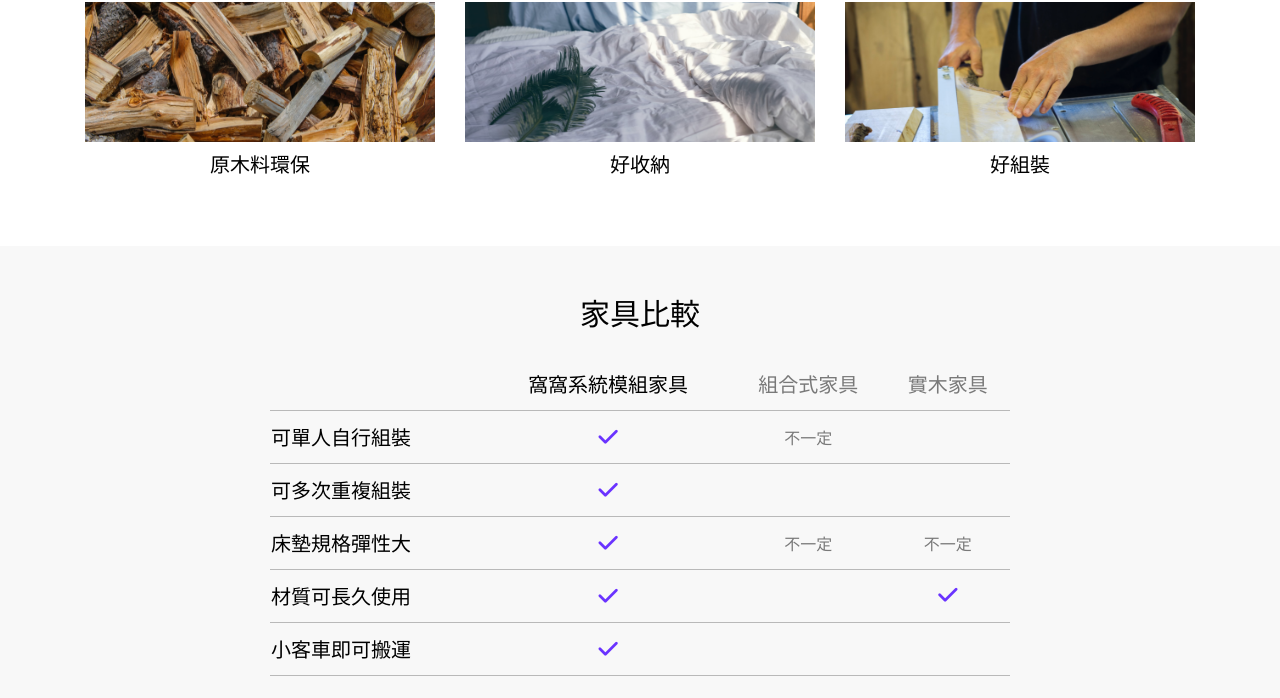
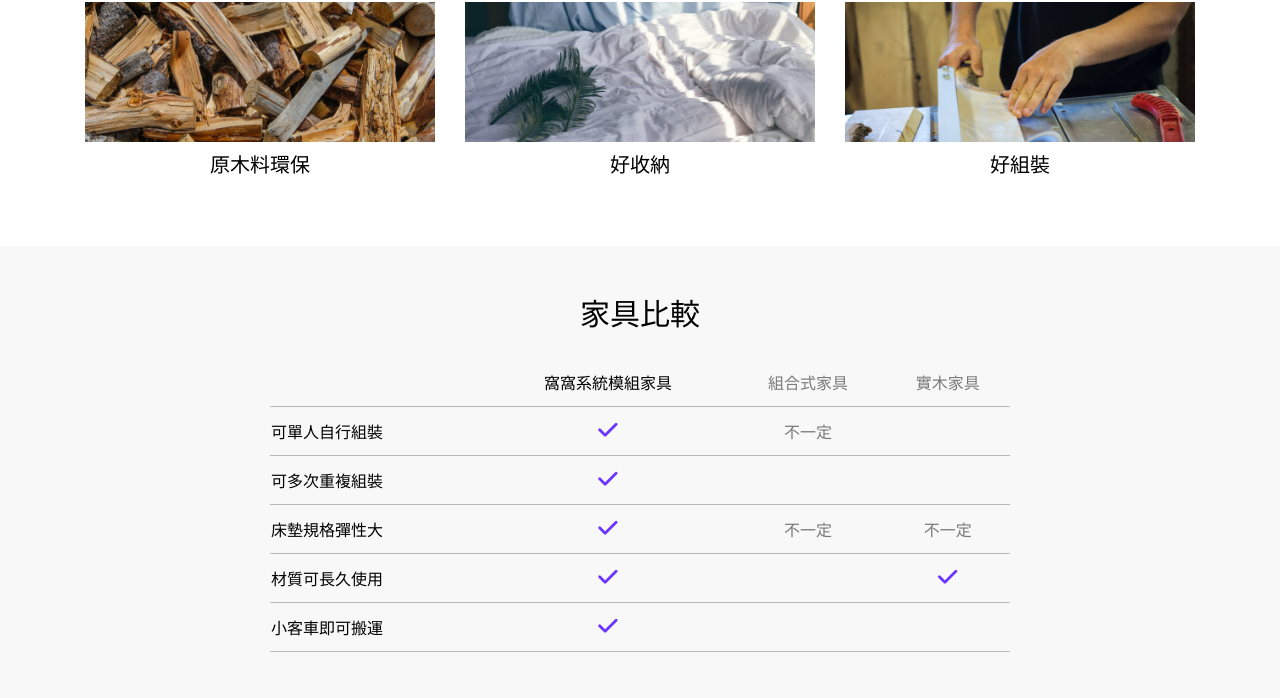
Before and after one commit to Avain84/js-final-project, a website: page index.html in a window 1280 px wide. Shown: the part 714-1412 px from the top of the page. Drawn offline with Linux system fonts and the light colour scheme.

Commit message:
fix-修正table文字大小

```diff
--- a/src/input.css
+++ b/src/input.css
@@ -29,7 +29,7 @@
     @apply text-[22px] text-purple-check;
   }
   .table-style {
-    @apply py-3 font-normal;
+    @apply py-3 font-normal text-xs md:text-base;
   }
   .table-gray {
     @apply text-sm md:text-base text-gray-table-text;
```
Also changed, not shown: src/output.css.
